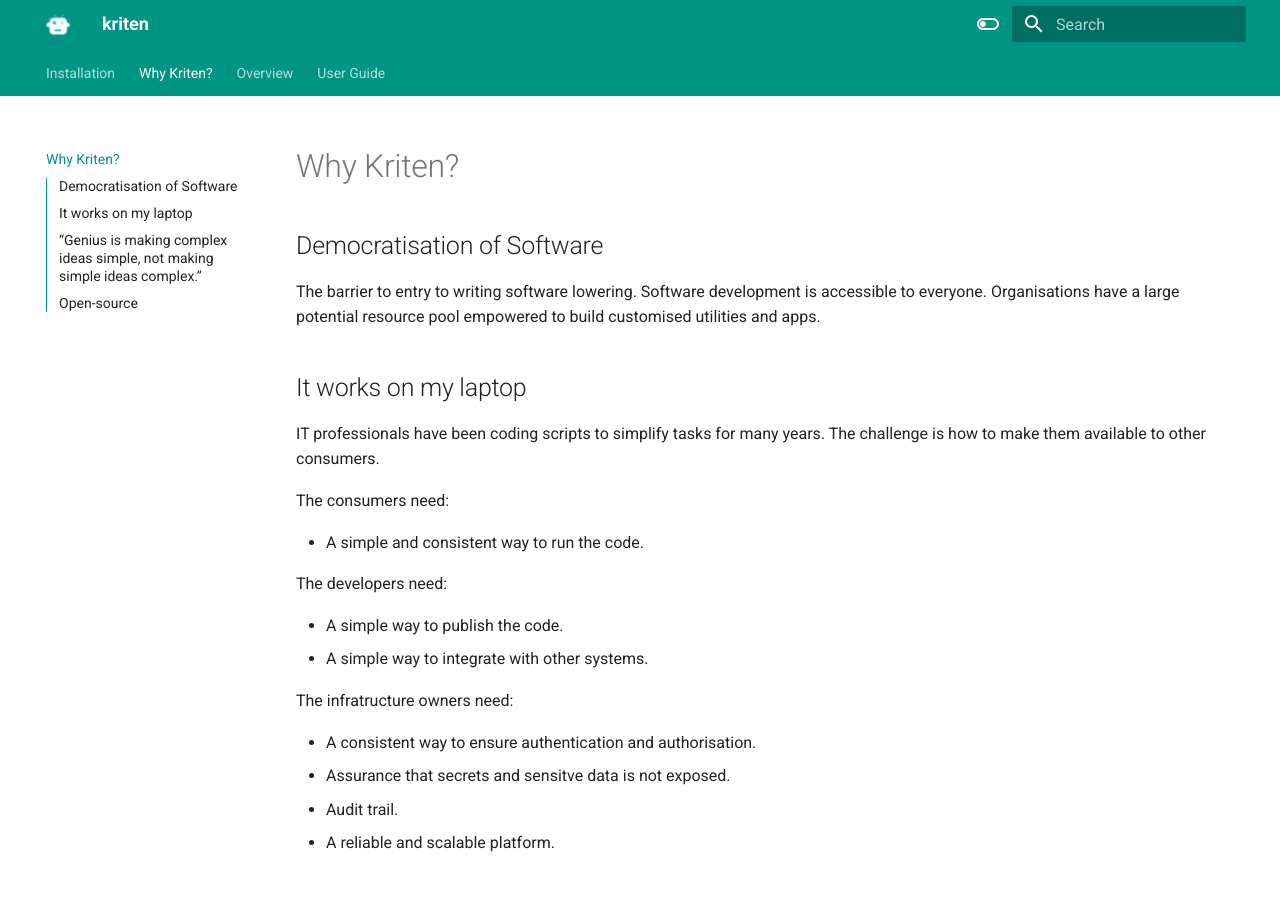
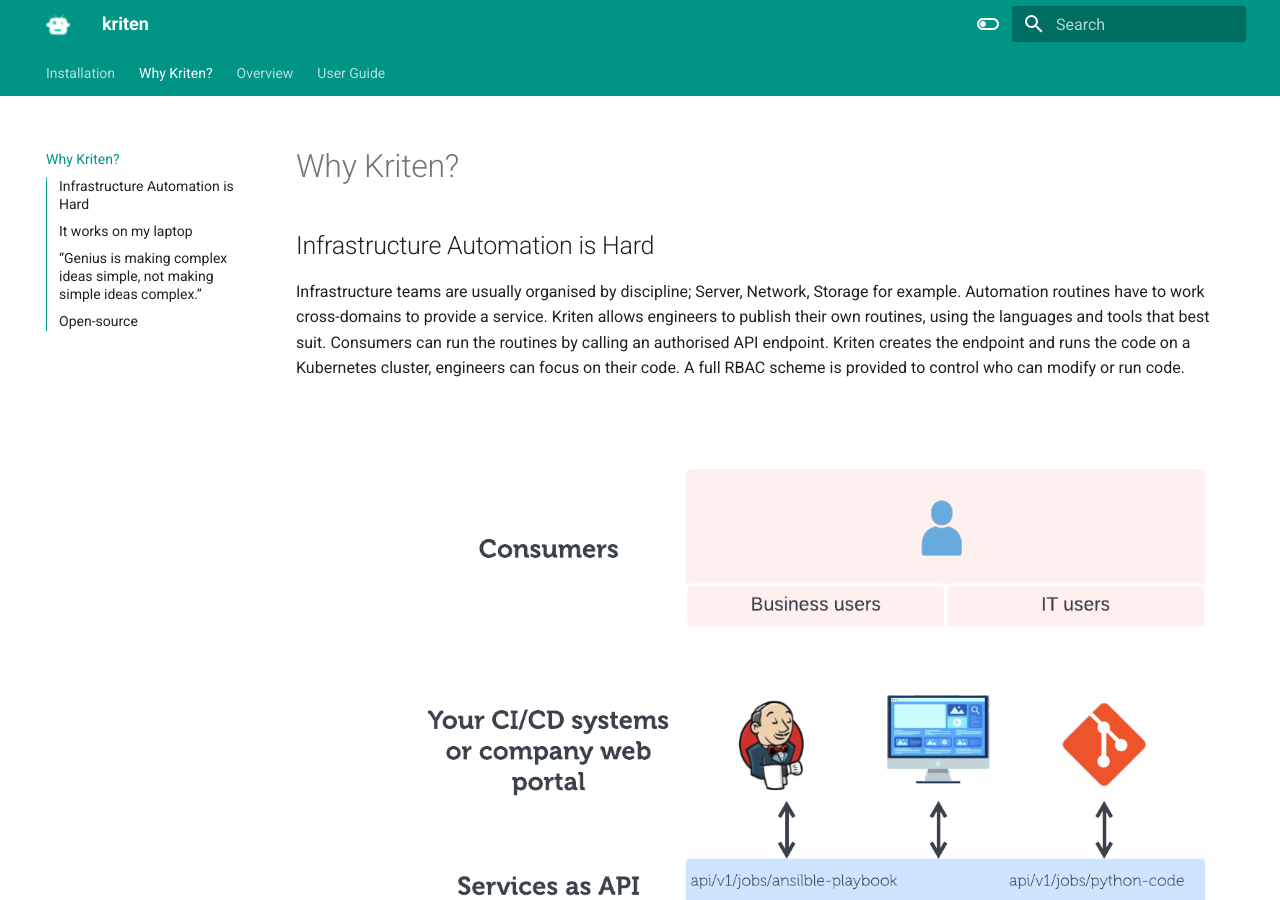
Before and after one commit to kriten-io/kriten-docs, an MkDocs documentation site: the page built from docs/why.md, in a window 1280 px wide and 900 px high. Built offline with MkDocs 1.6.1 and Material for MkDocs 9.7.7, drawn with Linux system fonts in a browser that asks for light colours.

Commit message:
Added diagram.

```diff
--- a/docs/why.md
+++ b/docs/why.md
@@ -1,9 +1,10 @@
 # Why Kriten?
 
-## Democratisation of Software
+## Infrastructure Automation is Hard
 
-The barrier to entry to writing software lowering. Software development is accessible to everyone.
-Organisations have a large potential resource pool empowered to build customised utilities and apps.
+Infrastructure teams are usually organised by discipline; Server, Network, Storage for example. Automation routines have to work cross-domains to provide a service. Kriten allows engineers to publish their own routines, using the languages and tools that best suit. Consumers can run the routines by calling an authorised API endpoint. Kriten creates the endpoint and runs the code on a Kubernetes cluster, engineers can focus on their code. A full RBAC scheme is provided to control who can modify or run code.
+
+![Kriten](assets/kriten-overview.png)
 
 ## It works on my laptop
 
```
Also changed, not shown: docs/assets/kriten-overview.png (added).
